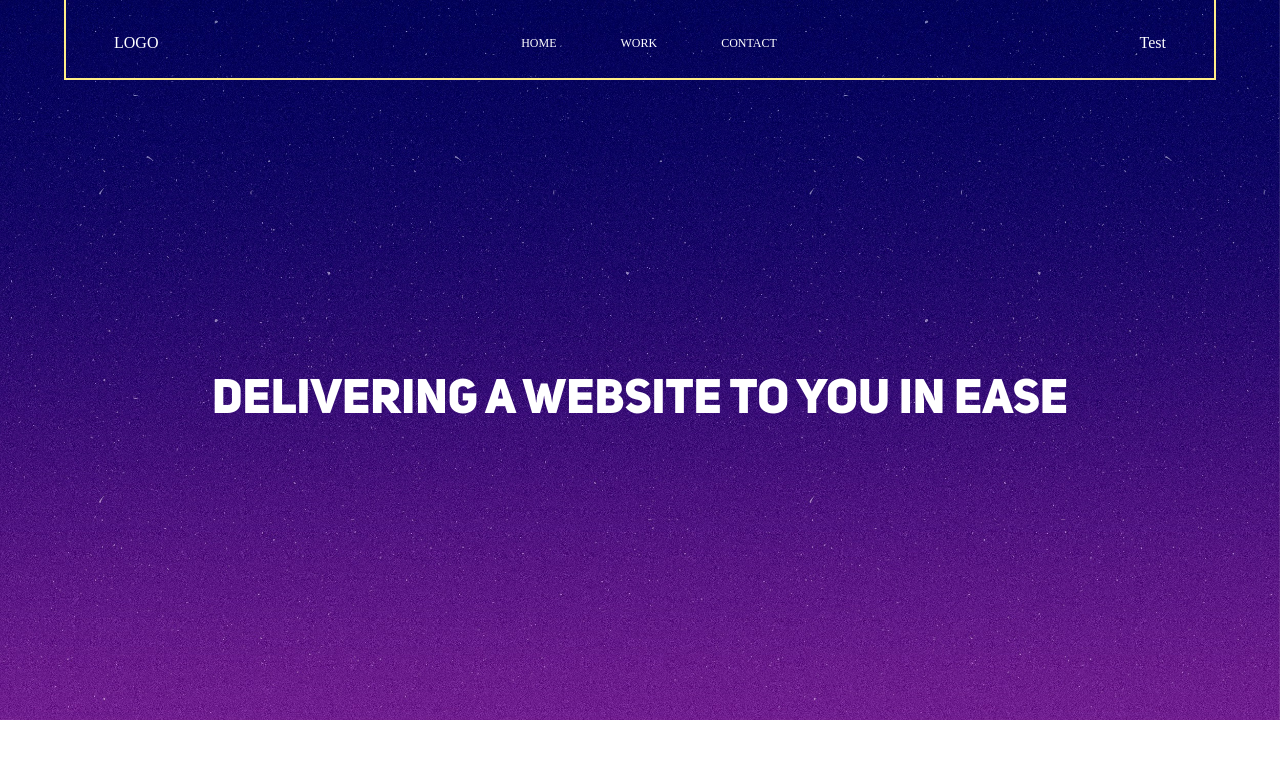
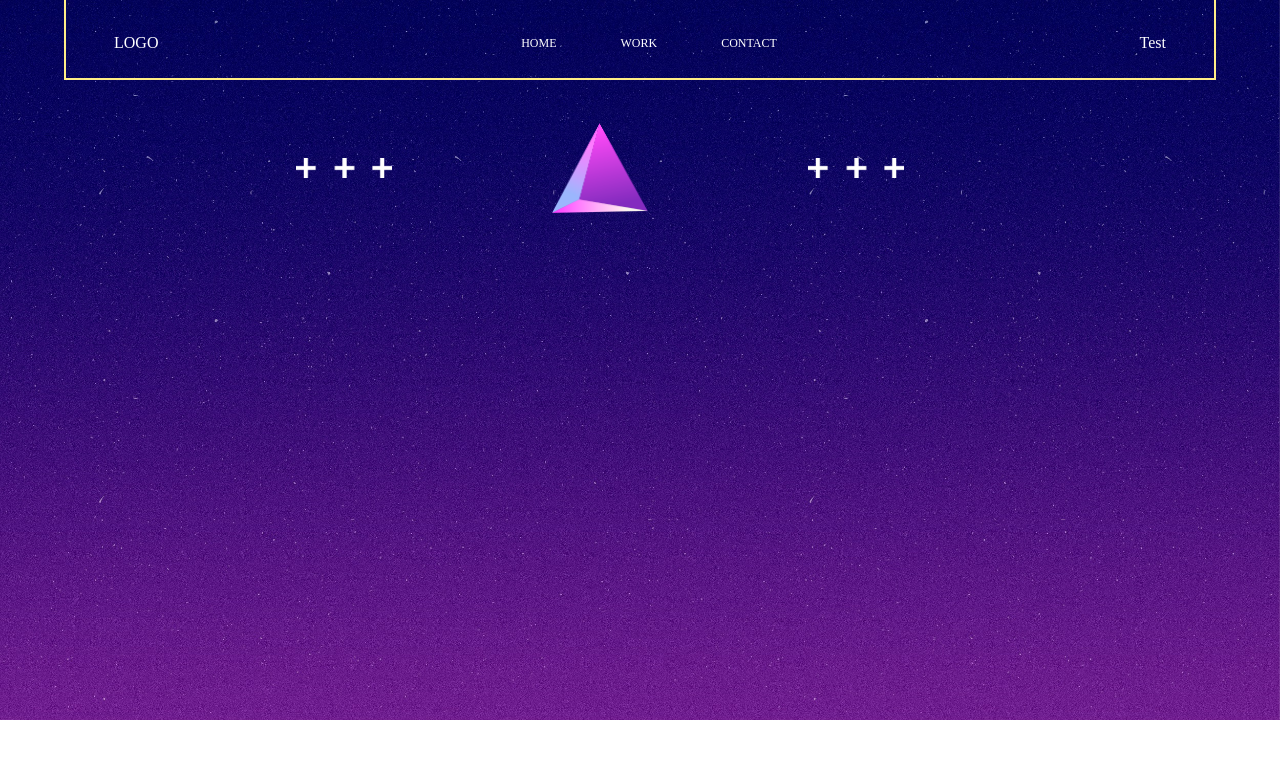
Before and after one commit to aleksasdev/website-2, a React (Create React App) app: page / in a window 1280 px wide. Shown: the top 758 px of the page. Built offline with nearby package versions, Linux system fonts and the light colour scheme; the HTML template or start-up script is replaced by a standard one; a web font is replaced by a local one.

Commit message:
added header's first layer

```diff
--- a/src/components/Header/header.css
+++ b/src/components/Header/header.css
@@ -3,9 +3,9 @@
     width: 100%;
     display: flex;
     justify-content: center;
-    align-items: center;
     gap: 5rem;
     text-align: center;
+    padding-top: 2rem;
 }
 
 .header-bg {
@@ -20,17 +20,25 @@
     width: 35rem;
 }
 
-@media (max-width: 1400px) {
-    .header-container {
-        gap: 0;
-    }
-
-    .character-2 {
-        display: none;
-    }
+#layer {
+    display: flex;
+    justify-content: center;
+    align-items: center;
+}
+/* First layer */
+.header-first-layer {
+    height: 7rem;
+    width: 100%;
+    gap: 10rem;
+}
+.header-first-layer img{
+    width: 6rem;
 }
 
-@media (max-width: 40em) {
+/* Second layer */
+
+
+/* @media (max-width: 40em) {
     .header-container {
         flex-direction: column-reverse;
     }
@@ -38,7 +46,7 @@
     .character-1 {
         width: 25rem;
     }
-}
+} */
 
 /* @media (min-width: 1940px) {
     .header-container {
--- a/src/components/Header/header.js
+++ b/src/components/Header/header.js
@@ -1,13 +1,23 @@
 import React from 'react'
 import './header.css'
 import background from '../../assets/bg.jpg'
+import smallTriangle from '../../assets/small-triangle.png'
+import pluses from '../../assets/pluses.png'
 
 
 const Header = () => {
   return (
     <div className='header-container'>
       <img src={background} className='header-bg'/>
-      <h1>DELIVERING A WEBSITE TO YOU IN EASE</h1>
+      <div className='header-first-layer' id='layer'>
+        <img src={pluses}/>
+        <img src={smallTriangle}/>
+        <img src={pluses}/>
+      </div>
+
+      <div className='header-second-layer' id='layer'>
+
+      </div>
     </div>
   )
 }
```
Also changed, not shown: src/assets/pluses.png (added), src/assets/small-triangle.png (added).
